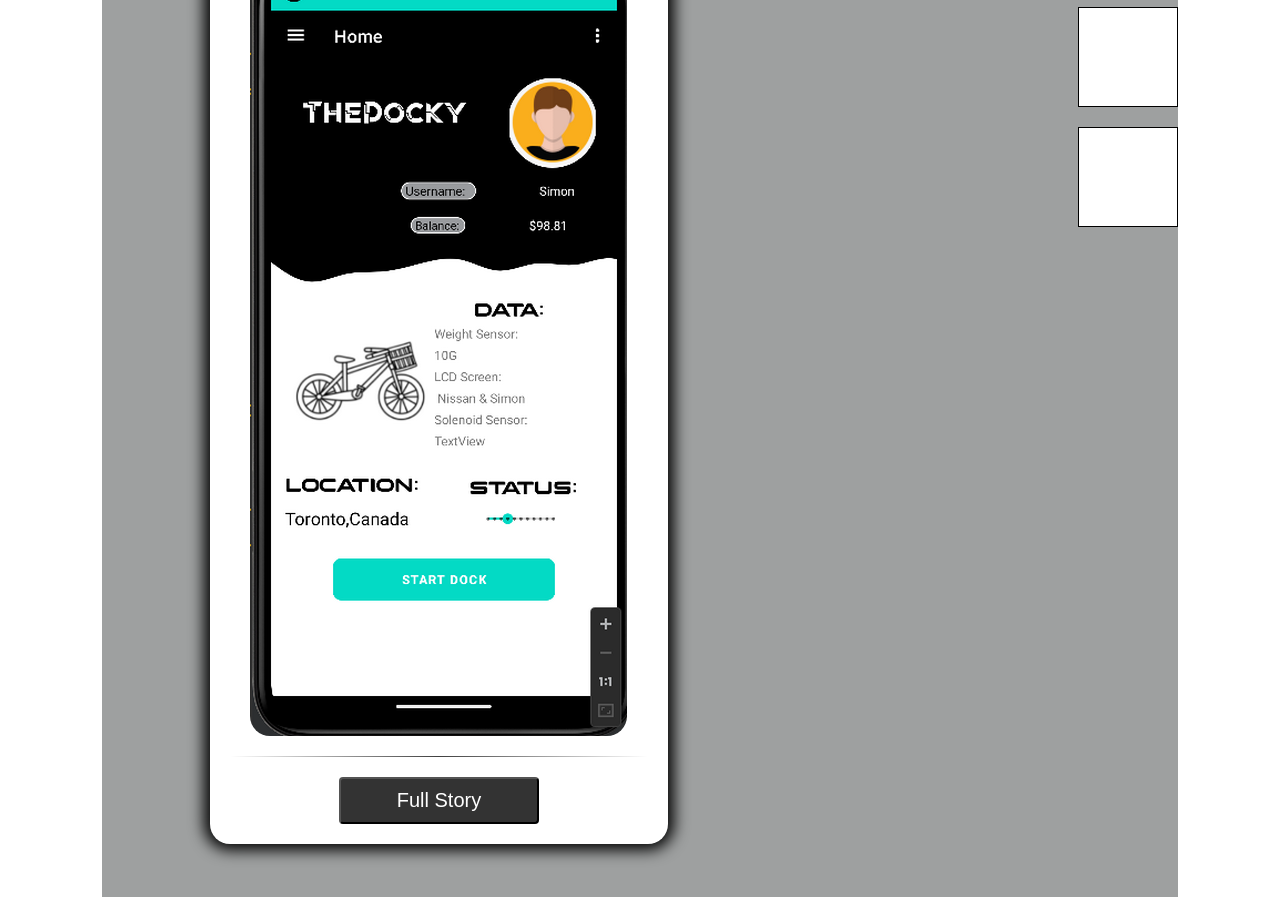
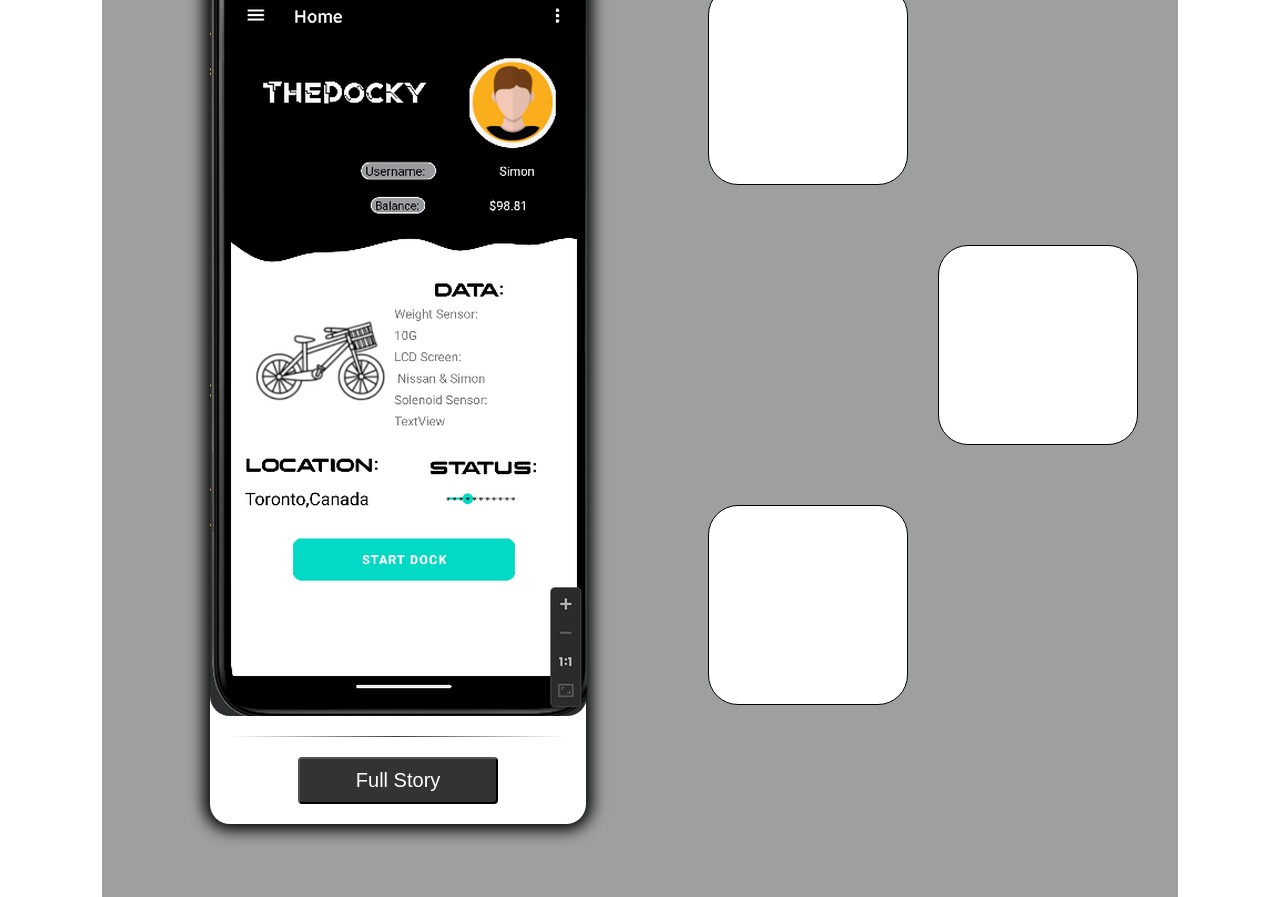
Before and after one commit to dontdoithere/MyWebsite, a React (Vite) app: page / in a window 1280 px wide. Shown: the part 1900-2797 px from the top of the page. Built offline with nearby package versions, Linux system fonts and the light colour scheme.

Commit message:
Styled a little

```diff
--- a/src/App.tsx
+++ b/src/App.tsx
@@ -3,6 +3,7 @@
 //import { MenuIcon } from '@mui/icons-material';
 //import Button from '@material-ui/core/Button';
 import NameEffect from './components/NameEffect';
+import Projects from './components/projects/Projects'
 //import Background from './components/background/Background';
 //  import NavBar from './components/Nav/NavBar';
 import './index.css';
@@ -41,37 +42,7 @@
    </div>
     </section>}
     {
-
-
-      <section id="projects">
-      <h2 id="h-projects">My Projects</h2>
-      <div id="flex-container">
-        <article id="project-box-1">
-          <h3 className="project-names">Android Application</h3>
-          <img src="./pictures/homeScreen.png" className="project-pics" alt="Project 1 Image" />
-          <hr className="separator-line" />
-          <button className="button">Full Story</button>
-
-
-          </article>
-
-          <div id="square-container">
-            <div className="square"></div>
-            <div className="square"></div>
-            <div className="square"></div>
-        </div>
-        </div>
-
-
-
-          <article id="project-box-2">
-            <h3 className="project-names">Arduino/Pi system</h3>
-            <img src="./pictures/second-picture.png" className="project-pics" alt="Project 2 Image" />
-            <hr className="separator-line" />
-            <button className="button">Full Story</button>
-            </article>
-
-    </section>
+     <Projects/>
     }
 
     <section id="resume">
--- /dev/null
+++ b/src/components/projects/Projects.module.css
@@ -0,0 +1,167 @@
+#h-projects{
+    padding-left: 200px ;
+    padding-bottom: 100px;
+    padding-top: 100px;
+    font-size: 40px;
+  }
+
+.project-names{
+    font-family: 'Mechanical';
+    margin-bottom: 30px;
+ }
+
+
+
+  #flex-container {
+    display: flex;
+    justify-content: space-between;
+    align-items: flex-start;
+  }
+
+
+  #project-box-1 {
+    background-color: rgb(255, 255, 255);
+    border-radius: 20px;
+    padding: 20px;
+    width: 35%;
+    box-shadow: 0px 0px 15px 6px rgba(0,0,0,1);
+    align-items: center;
+    margin-bottom: 200px;
+    display: flex;
+    flex-direction: column;
+    margin-left: 10%;
+    margin-right: 5%;
+  }
+
+  #flex-project-box2 {
+    display: flex;
+    justify-content: end;
+  }
+
+
+  #project-box-2 {
+    background-color: rgb(255, 255, 255);
+    width: 35%;
+    padding: 20px;
+    border-radius: 20px;
+    border-color: black;
+    box-shadow: 0px 0px 15px 6px rgba(0,0,0,1);
+    margin-bottom: 20px;
+    margin-right: 10%;
+    display: flex;
+    flex-direction: column;
+    align-items: center;
+
+  }
+
+
+
+#square-container {
+  display: flex;
+  flex-direction: column;
+  justify-content: space-between;
+  align-items: flex-end;
+  width: 40%; /* Match width with project-box-1 */
+  margin-left: 5%; /* To push the container to the right */
+  margin-top: 10%;
+  margin-right: 40px;
+}
+
+.square {
+  background-color: white;
+  border: 1px solid black;
+  width: 200px;
+  height: 200px;
+  margin-bottom: 50px;
+  margin-top: 10px;
+  border-radius: 30px;
+  /* Add the following for the flip effect */
+  perspective: 1000px;
+  transition: transform 0.5s;
+  transform-style: preserve-3d;
+}
+
+/* To make the squares align alternately left and right */
+.square:nth-child(odd) {
+  align-self: flex-start;
+}
+
+.square:nth-child(even) {
+  align-self: flex-end;
+}
+
+/* Add a hover effect */
+.square:hover {
+  transform: rotateY(180deg);
+  background-color: black;
+}
+.square:last-child {
+    margin-bottom: 0;
+}
+
+
+  .project-box h3 {
+    margin-bottom: 50px;
+    margin-bottom: 10px;
+    font-size: 24px;
+    color: #333;
+    text-align: center;
+    text-transform: uppercase;
+  }
+
+  .project-box img {
+    display: block;
+    margin: 0 auto 20px;
+    max-width: 100%;
+    height: auto;
+    border-radius: 10px;
+  }
+
+  .project-pics{
+    border-radius: 20px;
+  }
+
+  .separator-line {
+    border: 0;
+    height: 1px;
+    background-image: linear-gradient(to right, rgba(0, 0, 0, 0), rgba(0, 0, 0, 0.75), rgba(0, 0, 0, 0));
+    margin: 20px 0;
+    width: 100%;
+    transition: all 0.3s ease;
+  }
+
+  .project-box:hover .separator-line {
+    background-image: linear-gradient(to right, rgba(221, 3, 3, 0), rgb(240, 6, 6), rgba(12, 208, 243, 0));
+  }
+
+
+  .button {
+    display: inline-block;
+    padding: 10px 20px;
+    background-color: #333;
+    color: #fff;
+    text-decoration: none;
+    border-radius: 4px;
+    transition: background-color 0.3s, color 0.3s;
+    width: 200px;
+    font-size: 20px;
+  }
+
+  /* Hover effect */
+  .button:hover {
+    background-color: #ff9900;
+    color: #fff;
+  }
+
+  /* Special hover effect */
+  .button:hover:before {
+    content: "";
+    position: absolute;
+    top: -5px;
+    left: -5px;
+    right: -5px;
+    bottom: -5px;
+    background-color: rgba(255, 153, 0, 0.2);
+    border-radius: 8px;
+    z-index: -1;
+  }
--- /dev/null
+++ b/src/components/projects/Projects.tsx
@@ -0,0 +1,41 @@
+    import React from 'react';
+    import styles from './Projects.module.css';
+
+
+
+
+    const Projects: React.FC<{}> = () => {
+
+        return (
+               <section id={styles.projects}>
+               <h2 id={styles['h-projects']}>My Projects</h2>
+               <div id={styles['flex-container']}>
+                 <article id={styles['project-box-1']}>
+                   <h3 className={styles['project-names']}>Android Application</h3>
+                   <img src="./pictures/homeScreen.png" className={styles['project-pics']} alt="Project 1 Image" />
+                   <hr className={styles['separator-line']} />
+                   <button className={styles.button}>Full Story</button>
+                   </article>
+
+                   <div id={styles['square-container']}>
+                     <div className={styles.square}></div>
+                     <div className={styles.square}></div>
+                     <div className={styles.square}></div>
+                 </div>
+               </div>
+
+                  <div id={styles['flex-project-box2']}>
+                   <article id={styles['project-box-2']}>
+                     <h3 className={styles['project-names']}>Arduino/Pi system</h3>
+                     <img src="./pictures/second-picture.png" className={styles['project-pics']} alt="Project 2 Image" />
+                     <hr className={styles['separator-line']} />
+                     <button className={styles.button}>Full Story</button>
+                     </article>
+
+                     <div></div>
+                  </div>
+             </section>
+          );
+    }
+
+    export default Projects;
--- a/src/index.css
+++ b/src/index.css
@@ -30,7 +30,7 @@
   margin: 5% 8%;
   padding: 5% 0  ;
   background-color: rgb(158, 160, 160);
-  border-radius: 10px;
+  border-radius: 30px;
 
 }
 
@@ -61,8 +61,7 @@
     padding-top: 260px;
     padding-bottom: 260px;
     background-color: rgb(158, 160, 160);
-    border-radius: 50px;
-    margin: 20px
+    margin: 0 0 20px 20;
   }
 
 
@@ -87,160 +86,6 @@
 
 }
 
-
-  #h-projects{
-    padding-left: 200px ;
-    padding-bottom: 100px;
-    padding-top: 100px;
-    font-size: 40px;
-  }
-
-  .project-names{
-    font-family: 'Mechanical';
-    margin-bottom: 30px;
-  }
-
-
-
-  #flex-container {
-    display: flex;
-    justify-content: space-between;
-    align-items: flex-start;
-}
-
-
-  #project-box-1 {
-    background-color: rgb(255, 255, 255);
-    border-radius: 20px;
-    padding: 20px;
-    width: 35%;
-    box-shadow: 0px 0px 15px 6px rgba(0,0,0,1);
-    justify-content: center;
-    align-items: center;
-    margin-bottom: 200px;
-    align-self: flex-start;
-    display: flex;
-    flex-direction: column;
-    justify-content: center; /* Aligns items on the horizontal line (in this case center) */
-    margin-left: 10%;
-
-  }
-
-  #project-box-2 {
-    background-color: rgb(255, 255, 255);
-    border-radius: 10px;
-    padding: 20px;
-    width: 35%;
-    border-radius: 20px;
-    border-color: black;
-    box-shadow: 0px 0px 10px 2px rgba(0,0,0,1);
-    justify-content: center;
-    align-items: center;
-    margin-bottom: 20px;
-    display: flex;
-    flex-direction: column;
-    justify-content: center;
-    margin-left: 20%;
-
-  }
-
-
-
-#project-box-1, #square-container {
-    width: 45%;  /* Adjust the width as necessary */
-}
-
-#project-box-1 {
-    /* Your existing styles */
-    margin-right: 5%;  /* Adjust the right margin as necessary */
-}
-
-#square-container {
-    display: flex;
-    flex-direction: column;
-    justify-content: space-between;
-    align-items: flex-end;
-}
-
-.square {
-    background-color: white;
-    border: 1px solid black;
-    width: 100px; /* adjust size as needed */
-    height: 100px; /* adjust size as needed */
-    margin-bottom: 20px;
-}
-
-.square:last-child {
-    margin-bottom: 0;
-}
-
-
-  .project-box h3 {
-    margin-bottom: 50px;
-    margin-bottom: 10px;
-    font-size: 24px;
-    color: #333;
-    text-align: center;
-    text-transform: uppercase;
-  }
-
-  .project-box img {
-    display: block;
-    margin: 0 auto 20px;
-    max-width: 100%;
-    height: auto;
-    border-radius: 10px;
-  }
-
-  .project-pics{
-    border-radius: 20px;
-  }
-
-  .separator-line {
-    border: 0;
-    height: 1px;
-    background-image: linear-gradient(to right, rgba(0, 0, 0, 0), rgba(0, 0, 0, 0.75), rgba(0, 0, 0, 0));
-    margin: 20px 0;
-    width: 100%;
-    transition: all 0.3s ease;
-  }
-
-  .project-box:hover .separator-line {
-    background-image: linear-gradient(to right, rgba(221, 3, 3, 0), rgb(240, 6, 6), rgba(12, 208, 243, 0));
-  }
-
-
-  .button {
-    display: inline-block;
-    padding: 10px 20px;
-    background-color: #333;
-    color: #fff;
-    text-decoration: none;
-    border-radius: 4px;
-    transition: background-color 0.3s, color 0.3s;
-    width: 200px;
-    font-size: 20px;
-  }
-
-  /* Hover effect */
-  .button:hover {
-    background-color: #ff9900;
-    color: #fff;
-  }
-
-  /* Special hover effect */
-  .button:hover:before {
-    content: "";
-    position: absolute;
-    top: -5px;
-    left: -5px;
-    right: -5px;
-    bottom: -5px;
-    background-color: rgba(255, 153, 0, 0.2);
-    border-radius: 8px;
-    z-index: -1;
-  }
-
   #resume{
     margin-top: 150px;
     margin-left: 25%;
@@ -256,6 +101,8 @@
     margin-right: 725px;
     padding-left: 30px;
     padding-right: 30px;
+    background-color: #fff;
+    width: 70%;
   }
 
   #resume-text{
```
